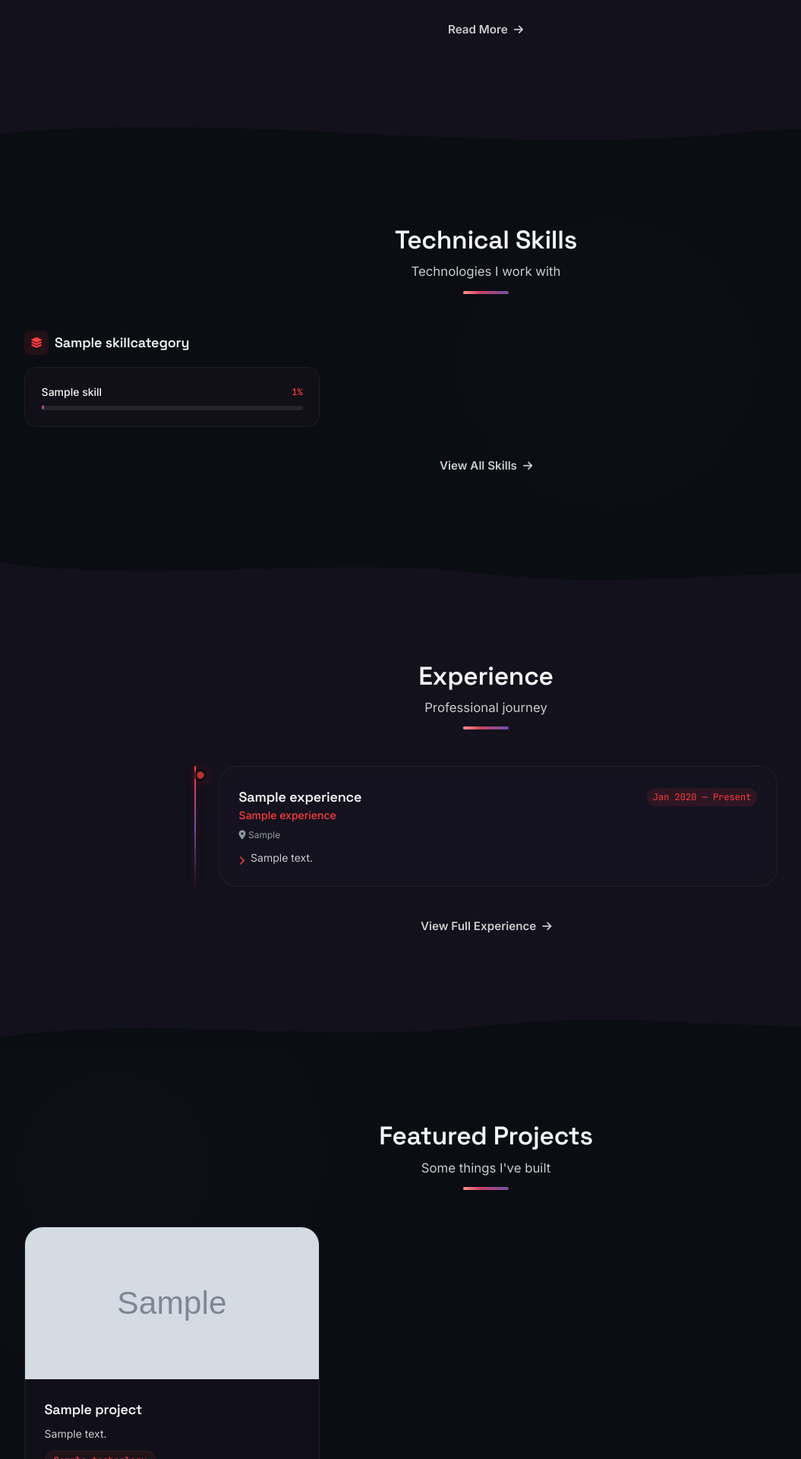
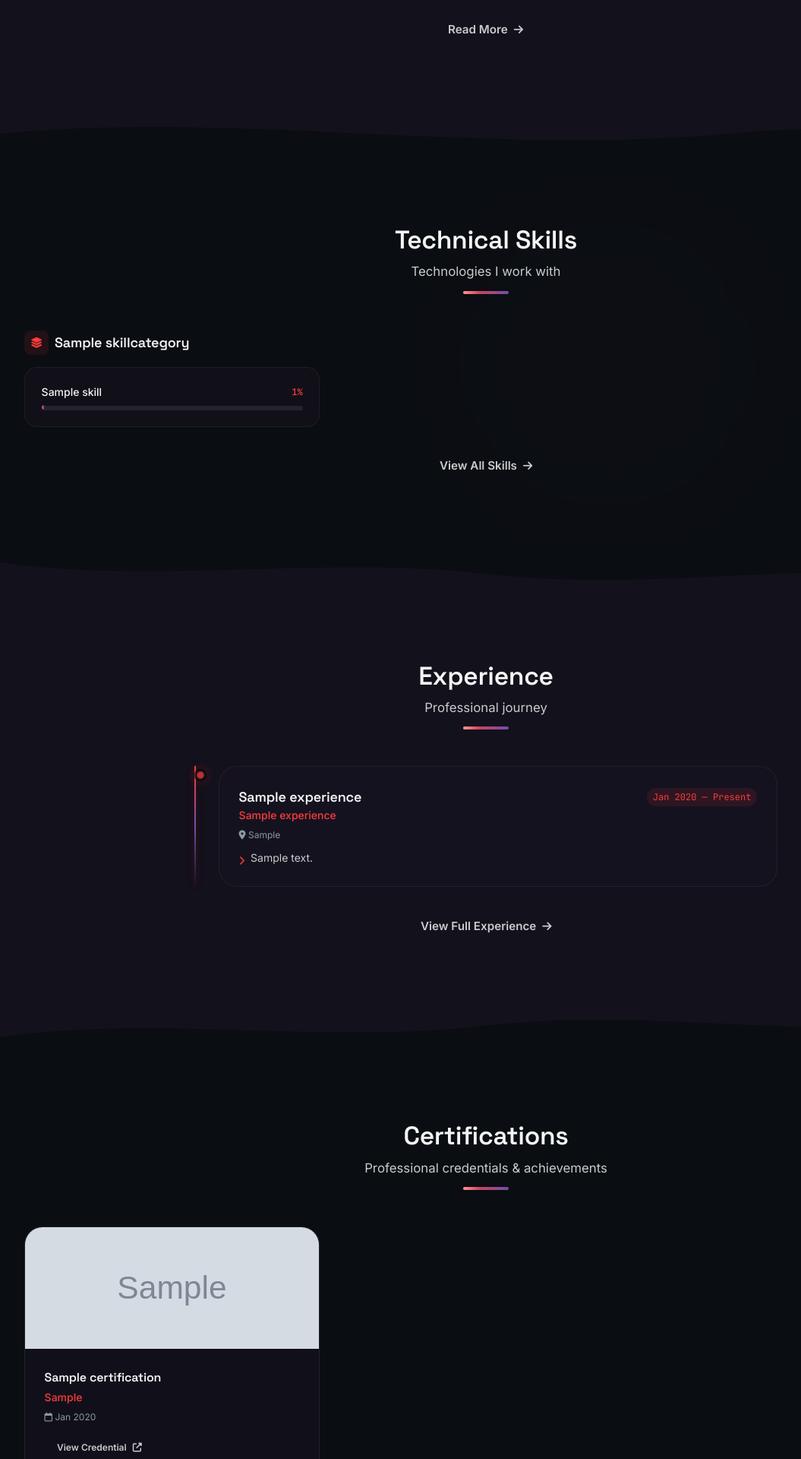
Before and after one commit to SampathKuppili/portfolio, a Django app: page / in a window 1280 px wide. Shown: the part 1080-3000 px from the top of the page at 76% size, without its empty margins (0-1055 px from the left). Run offline with Django 5.2, Linux system fonts and the light colour scheme; tables that the repository leaves empty hold one stand-in row (values such as "Sample post"); grey boxes marked "Sample" are stand-in pictures; some libraries are stand-ins or nearby versions.

Commit message:
certifications section added

```diff
--- a/src/templates/components/footer.html
+++ b/src/templates/components/footer.html
@@ -26,6 +26,7 @@
                 <h4 class="font-semibold mb-3" style="color: var(--text-primary);">Quick Links</h4>
                 <div class="flex flex-col gap-2">
                     <a href="{% url 'portfolio:about' %}" class="footer-link text-sm">About</a>
+                    <a href="{% url 'portfolio:certifications' %}" class="footer-link text-sm">Certifications</a>
                     <a href="{% url 'portfolio:project_list' %}" class="footer-link text-sm">Projects</a>
                     <a href="{% url 'blog:post_list' %}" class="footer-link text-sm">Blog</a>
                     <a href="{% url 'contact:contact' %}" class="footer-link text-sm">Contact</a>
--- a/src/templates/components/mobile_menu.html
+++ b/src/templates/components/mobile_menu.html
@@ -3,6 +3,7 @@
     <a href="{% url 'portfolio:about' %}" class="nav-link">About</a>
     <a href="{% url 'portfolio:skills' %}" class="nav-link">Skills</a>
     <a href="{% url 'portfolio:experience' %}" class="nav-link">Experience</a>
+    <a href="{% url 'portfolio:certifications' %}" class="nav-link">Certifications</a>
     <a href="{% url 'portfolio:project_list' %}" class="nav-link">Projects</a>
     <a href="{% url 'blog:post_list' %}" class="nav-link">Blog</a>
     <a href="{% url 'contact:contact' %}" class="nav-link">Contact</a>
--- a/src/templates/components/navbar.html
+++ b/src/templates/components/navbar.html
@@ -14,6 +14,7 @@
             <div class="nav-links hidden md:flex items-center gap-6">
                 <a href="{% url 'portfolio:home' %}" class="nav-link">Home</a>
                 <a href="{% url 'portfolio:about' %}" class="nav-link">About</a>
+                <a href="{% url 'portfolio:certifications' %}" class="nav-link">Certifications</a>
                 <a href="{% url 'portfolio:project_list' %}" class="nav-link">Projects</a>
                 <a href="{% url 'blog:post_list' %}" class="nav-link">Blog</a>
                 <a href="{% url 'contact:contact' %}" class="nav-link">Contact</a>
--- a/src/templates/home/index.html
+++ b/src/templates/home/index.html
@@ -225,7 +225,61 @@ applications.{% endblock %}
 </section>
 {% endif %}
 
-{# ===== WAVE DIVIDER: Experience → Projects ===== #}
+{# ===== CERTIFICATIONS ===== #}
+{% if certifications %}
+{# ===== WAVE DIVIDER: Experience → Certifications ===== #}
+<div class="wave-divider wave-divider-flip" aria-hidden="true">
+    <svg viewBox="0 0 1440 60" preserveAspectRatio="none" xmlns="http://www.w3.org/2000/svg">
+        <path d="M0,20 C240,50 480,10 720,35 C960,60 1200,15 1440,40 L1440,60 L0,60 Z"></path>
+    </svg>
+</div>
+
+<section class="section" style="position: relative;">
+    <div class="max-w-7xl mx-auto px-4 sm:px-6 lg:px-8">
+        <div class="section-header text-center fade-in">
+            <h2 class="section-title">Certifications</h2>
+            <p class="section-subtitle">Professional credentials & achievements</p>
+            <div class="section-line mx-auto"></div>
+        </div>
+
+        <div class="grid grid-cols-1 md:grid-cols-2 lg:grid-cols-3 gap-6">
+            {% for cert in certifications %}
+            <div class="fade-in">
+                <div class="card" style="border: 1px solid var(--border-color); height: 100%;">
+                    {% if cert.certificate_image %}
+                    <img src="{{ cert.certificate_image.url }}" alt="{{ cert.name }}" class="w-full h-40 object-cover" loading="lazy">
+                    {% else %}
+                    <div class="w-full h-40 flex items-center justify-center" style="background: var(--bg-secondary);">
+                        <i class="fa-solid fa-certificate text-4xl" style="color: var(--color-primary);"></i>
+                    </div>
+                    {% endif %}
+                    <div class="card-body">
+                        <h3 class="font-semibold text-base mb-1" style="color: var(--text-primary);">{{ cert.name }}</h3>
+                        <p class="text-sm font-medium mb-2" style="color: var(--color-primary);">{{ cert.issuing_organization }}</p>
+                        <p class="text-xs mb-2" style="color: var(--text-muted);">
+                            <i class="fa-regular fa-calendar"></i> {{ cert.issue_date|date:"M Y" }}
+                        </p>
+                        {% if cert.credential_url %}
+                        <a href="{{ cert.credential_url }}" target="_blank" rel="noopener noreferrer" class="btn btn-ghost text-xs mt-2">
+                            View Credential <i class="fa-solid fa-external-link-alt text-xs"></i>
+                        </a>
+                        {% endif %}
+                    </div>
+                </div>
+            </div>
+            {% endfor %}
+        </div>
+
+        <div class="text-center mt-8">
+            <a href="{% url 'portfolio:certifications' %}" class="btn btn-ghost">
+                View All Certifications <i class="fa-solid fa-arrow-right text-sm"></i>
+            </a>
+        </div>
+    </div>
+</section>
+{% endif %}
+
+{# ===== WAVE DIVIDER: Certifications → Projects ===== #}
 <div class="wave-divider wave-divider-flip" aria-hidden="true">
     <svg viewBox="0 0 1440 60" preserveAspectRatio="none" xmlns="http://www.w3.org/2000/svg">
         <path d="M0,20 C240,50 480,10 720,35 C960,60 1200,15 1440,40 L1440,60 L0,60 Z"></path>
```
